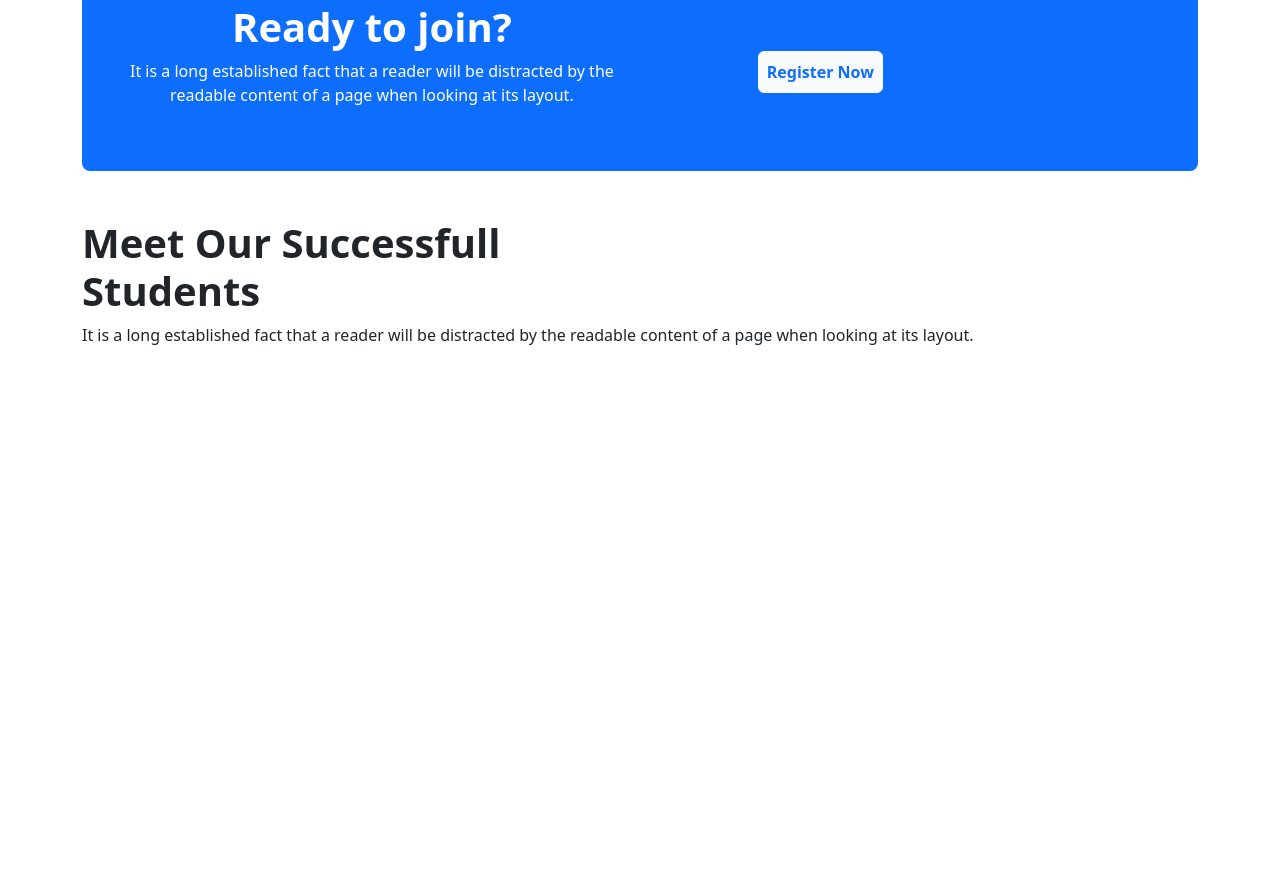
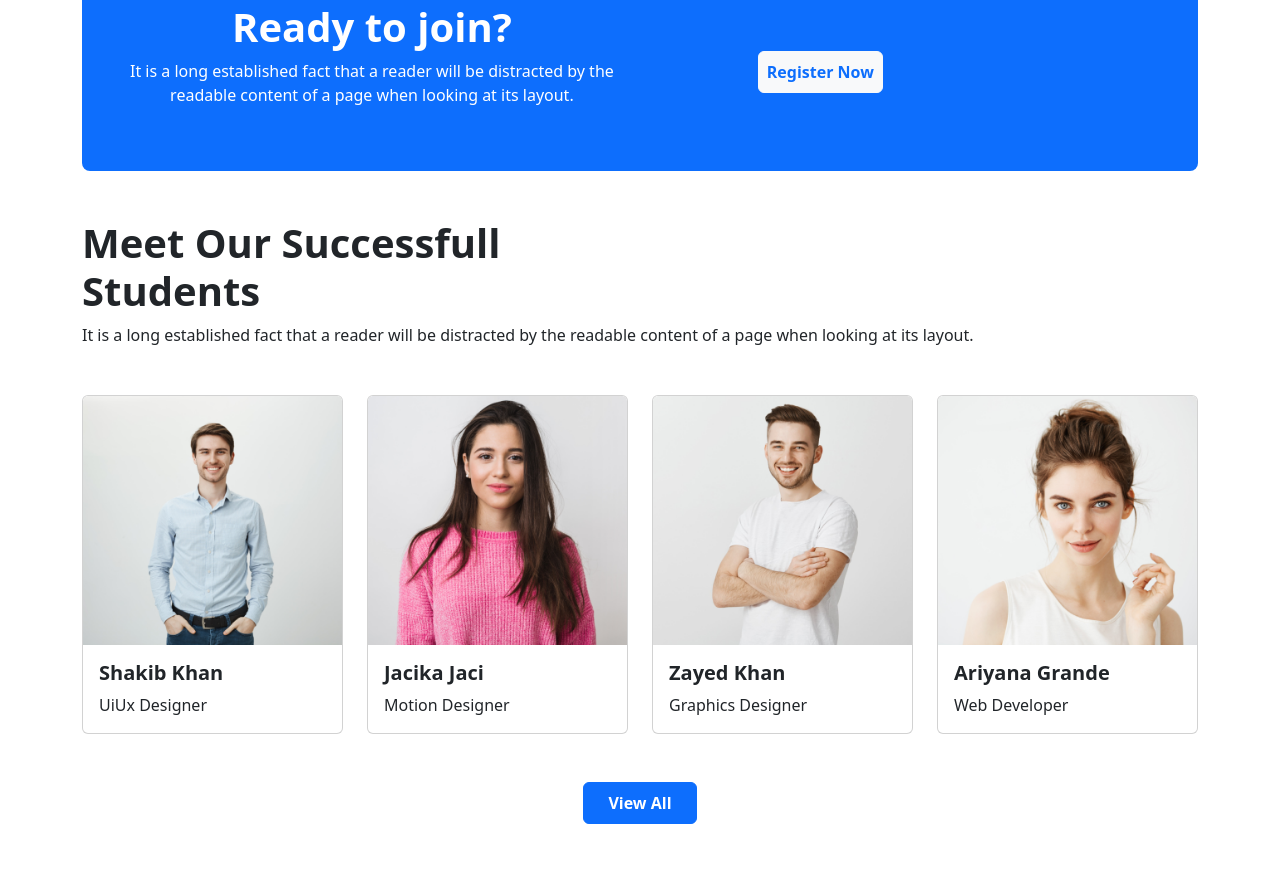
Before and after one commit to Shahriar-shaown/edTech-website, a plain HTML site: page index.html in a window 1280 px wide. Shown: the part 2403-3275 px from the top of the page. Before the commit the page ends 2798 px from the top, so only its background shows below. Drawn offline with nearby package versions, Linux system fonts and the light colour scheme.

Commit message:
students section added

```diff
--- a/index.html
+++ b/index.html
@@ -259,6 +259,53 @@
             <p class="mb-5">It is a long established fact that a reader will be distracted by the
                 readable content of a page when looking at its layout.</p>
         </section>
+        <section class="container">
+            <div class="mb-5">
+                <div class="row row-cols-1 row-cols-md-4 g-4">
+                    <div class="col">
+                      <div class="card">
+                        <img src="images/student/student-1.png" class="card-img-top" alt="...">
+                        <div class="card-body">
+                          <h5 class="card-title fw-bold">Shakib Khan</h5>
+                          <p class="card-text">UiUx Designer</p>
+                        </div>
+                      </div>
+                    </div>
+                    <div class="col">
+                      <div class="card">
+                        <img src="images/student/student-2.png" class="card-img-top" alt="...">
+                        <div class="card-body">
+                          <h5 class="card-title fw-bold">Jacika Jaci</h5>
+                          <p class="card-text">Motion Designer</p>
+                        </div>
+                      </div>
+                    </div>
+                    <div class="col">
+                      <div class="card">
+                        <img src="images/student/student-3.png" class="card-img-top" alt="...">
+                        <div class="card-body">
+                          <h5 class="card-title fw-bold">Zayed Khan</h5>
+                          <p class="card-text">Graphics Designer</p>
+                        </div>
+                      </div>
+                    </div>
+                    <div class="col">
+                      <div class="card">
+                        <img src="images/student/student-4.png" class="card-img-top" alt="...">
+                        <div class="card-body">
+                          <h5 class="card-title fw-bold">Ariyana Grande</h5>
+                          <p class="card-text">Web Developer</p>
+                        </div>
+                      </div>
+                    </div>
+                  </div>
+            </div>
+        </section>
+        <section class="container text-center">
+            <div class="btn btn-primary ps-4 pe-4 pb-2 pt-2 fw-bold mb-5">
+                View All
+            </div>
+        </section>
     </main>
     <script src="https://cdn.jsdelivr.net/npm/bootstrap@5.3.2/dist/js/bootstrap.bundle.min.js" integrity="sha384-C6RzsynM9kWDrMNeT87bh95OGNyZPhcTNXj1NW7RuBCsyN/o0jlpcV8Qyq46cDfL" crossorigin="anonymous"></script>
   </body>
```
